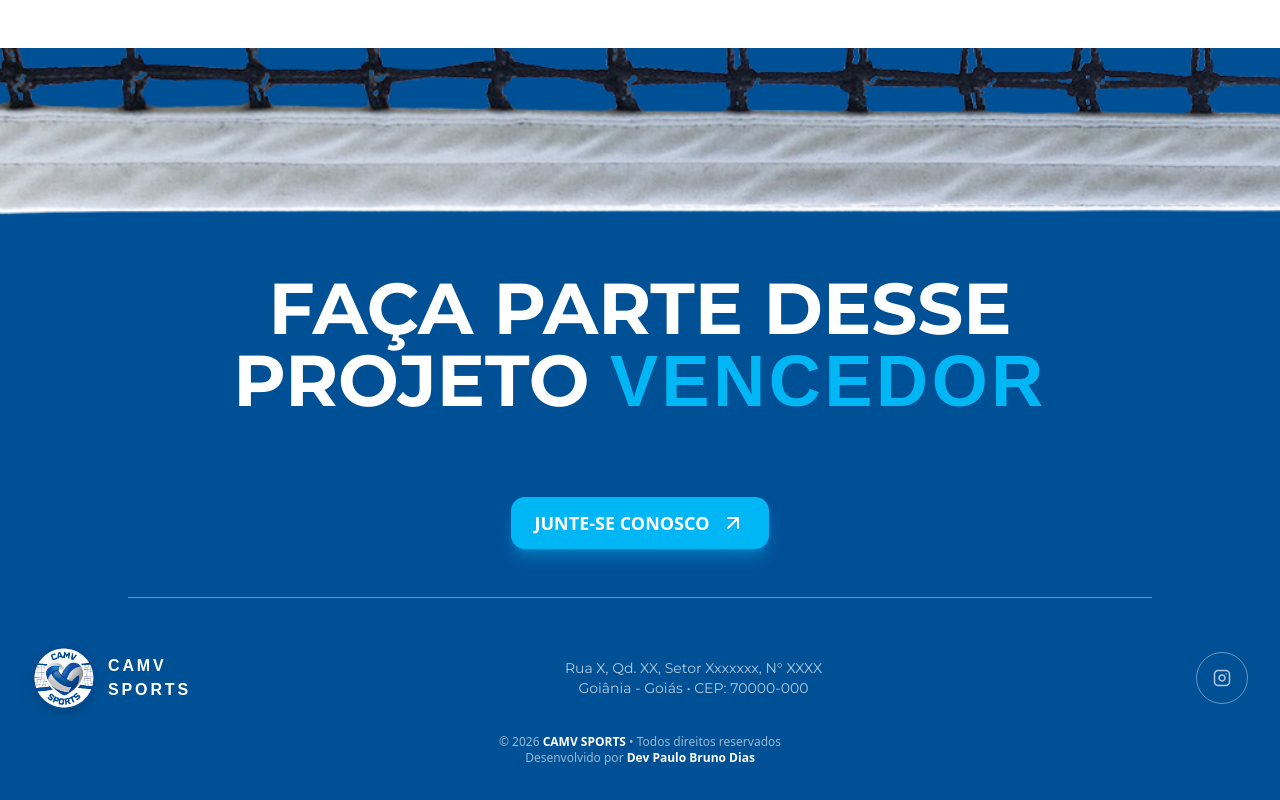
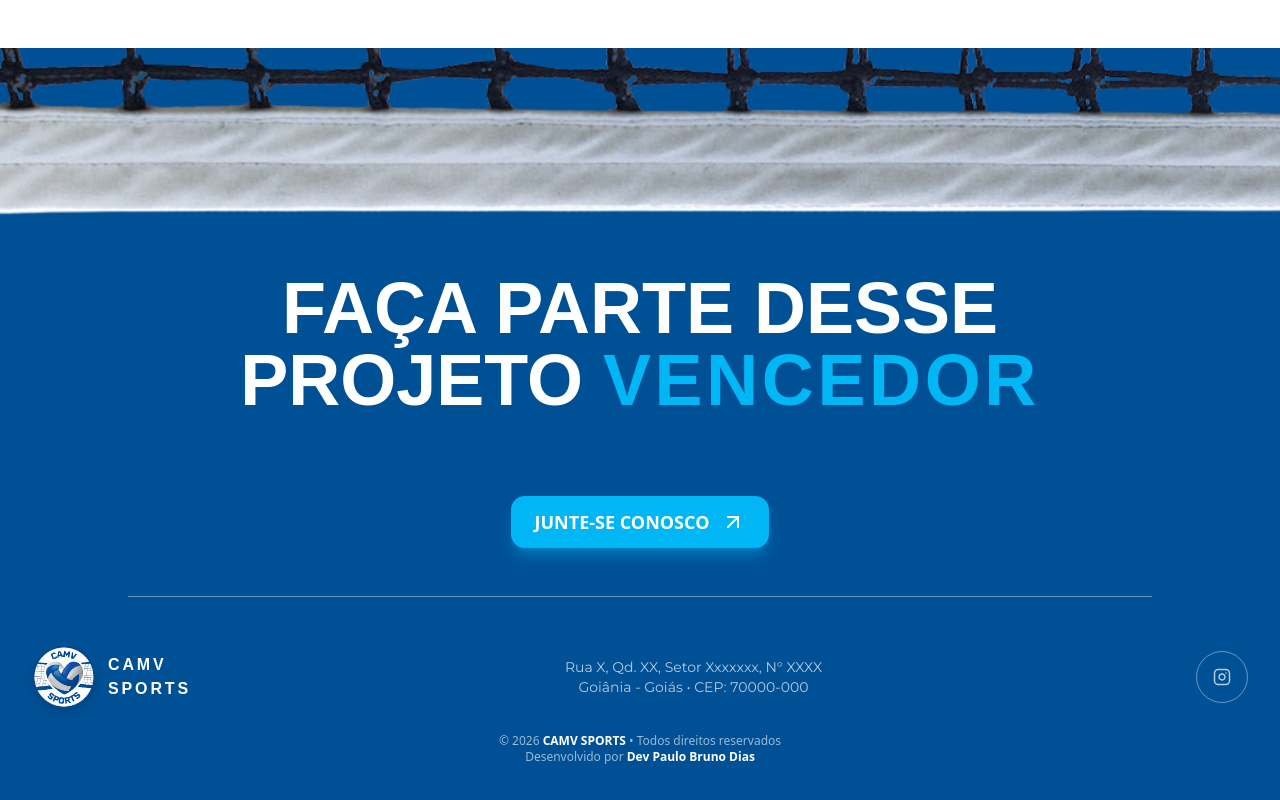
Before and after one commit to DevPBDias/camvsports-website, a Next.js app: page / in a window 1280 px wide. Shown: the part 9120-9920 px from the top of the page. Built offline with nearby package versions, Linux system fonts and the light colour scheme; a web font is replaced by a local one.

Commit message:
style: Update footer paragraph font class from `font-sans` to `font-heading`.

```diff
--- a/src/components/layout/Footer.tsx
+++ b/src/components/layout/Footer.tsx
@@ -15,7 +15,7 @@ const Footer = () => {
     <footer className="w-full flex flex-col items-center justify-center pb-12">
       <VolleyNet />
       <div className="flex flex-col gap-7 md:gap-10 lg:gap-14 xl:gap-20 w-full text-center max-w-4xl text-4xl sm:text-5xl lg:text-6xl xl:text-7xl mt-12">
-        <p className="uppercase font-sans font-bold">
+        <p className="uppercase font-heading font-bold">
           Faça parte desse projeto{" "}
           <span className="text-accent text-4xl sm:text-5xl lg:text-6xl xl:text-7xl font-heading tracking-wider">
             vencedor
```
